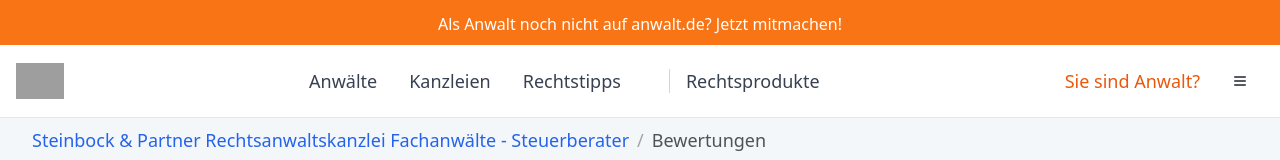
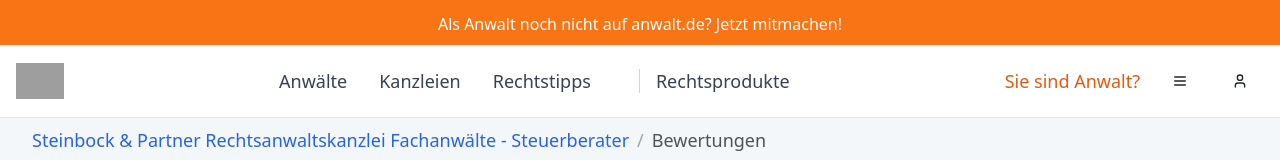
Before and after one commit to dvvvvv411/legal-webpage-builder, a React (Vite) app: page / in a window 1280 px wide. Shown: the top 160 px of the page. Built offline with nearby package versions, Linux system fonts and the light colour scheme; grey boxes are pictures that could not be loaded.

Commit message:
Add header icon changes
Increase hamburger menu icon size and add avatar icon.

```diff
--- a/src/components/Header.tsx
+++ b/src/components/Header.tsx
@@ -63,9 +63,14 @@ const Header = () => {
               >
                 Sie sind Anwalt?
               </a>
-              <Button variant="ghost" size="sm">
-                <Menu className="icon-enhanced" />
-              </Button>
+              <div className="flex items-center space-x-3">
+                <Button variant="ghost" size="sm">
+                  <Menu className="w-7 h-7" />
+                </Button>
+                <Button variant="ghost" size="sm">
+                  <User className="w-6 h-6" />
+                </Button>
+              </div>
             </div>
 
             {/* Mobile Menu */}
@@ -73,7 +78,7 @@ const Header = () => {
               <Sheet>
                 <SheetTrigger asChild>
                   <Button variant="ghost" size="sm">
-                    <Menu className="icon-enhanced" />
+                    <Menu className="w-7 h-7" />
                   </Button>
                 </SheetTrigger>
                 <SheetContent side="right" className="w-80">
```
